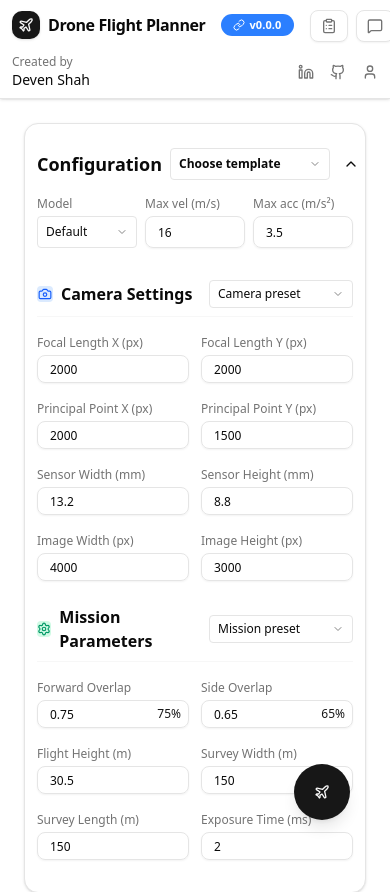
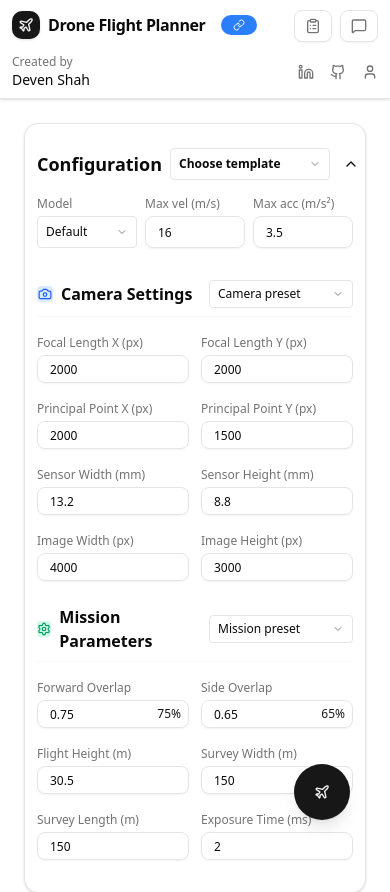
Before and after one commit to devenshah2018/drone-trajectory-interface, a Next.js app: page / in a window 390 px wide. Shown: the top 892 px of the page. Built offline with nearby package versions, Linux system fonts and the light colour scheme.

Commit message:
Improve badge styling and visibility for release version in header

```diff
--- a/app/page.tsx
+++ b/app/page.tsx
@@ -337,7 +337,7 @@ export default function Home() {
                 <h1 className="text-foreground text-md sm:text-xl md:text-2xl font-bold tracking-tight whitespace-nowrap leading-tight flex items-center gap-2">
                   Drone Flight Planner
                   <Badge
-                    className="ml-2 px-3 py-1 text-[11px] font-medium cursor-pointer bg-blue-500! text-white rounded-full hover:bg-blue-600! focus:outline-none focus:ring-1 focus:ring-blue-300 transition-all duration-150"
+                    className="min-w-0! ml-2 px-3 py-1 text-[11px] font-medium cursor-pointer bg-blue-500! text-white rounded-full hover:bg-blue-600! focus:outline-none focus:ring-1 focus:ring-blue-300 transition-all duration-150"
                     style={{
                       letterSpacing: '0.01em',
                       textAlign: 'center',
@@ -348,8 +348,8 @@ export default function Home() {
                     tabIndex={0}
                     aria-label={`View release changelog for version ${releaseVersion}`}
                   >
-                    <Link className="mr-1 h-3 w-3" />
-                    {releaseVersion}
+                    <Link className="h-3 w-3" />
+                    <span className="hidden sm:block">{releaseVersion}</span>
                   </Badge>
                 </h1>
                 {/* Mobile: float docs and feedback all the way right */}
```
